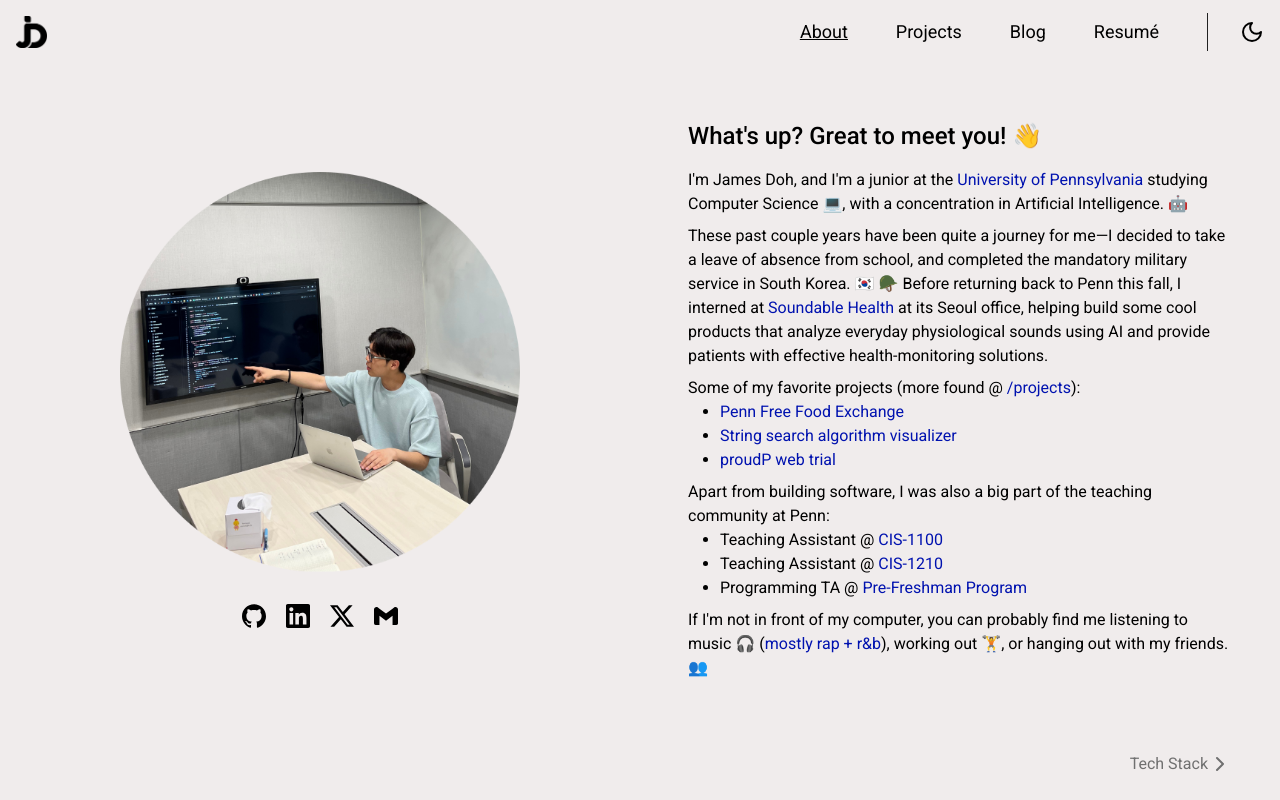
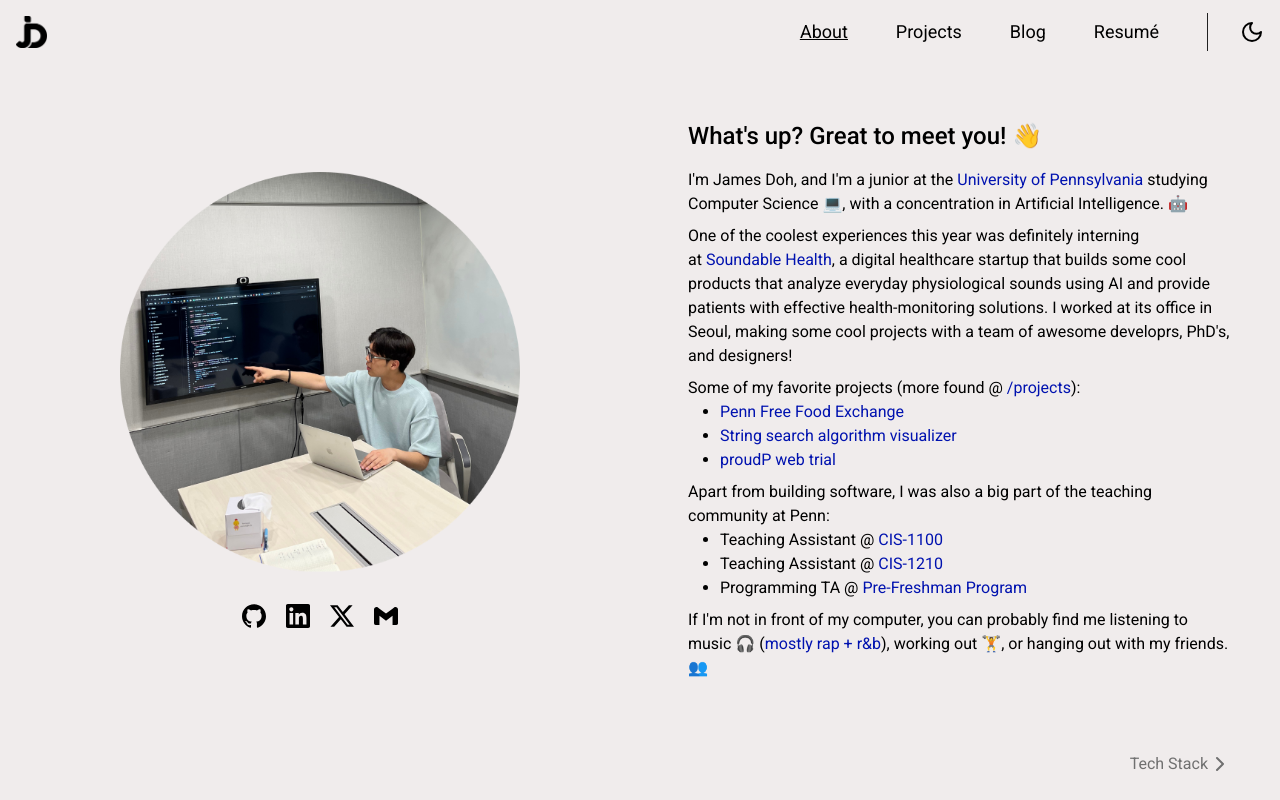
Before and after one commit to jamesdoh0109/jamesdoh, a Next.js app: page /about in a window 1280 px wide. Built offline with nearby package versions, Linux system fonts and the light colour scheme.

Commit message:
url + about change

```diff
--- a/app/about/page.tsx
+++ b/app/about/page.tsx
@@ -16,10 +16,10 @@ export default function About() {
           className="h-[400px] w-[400px] flex justify-center hide-desktop-image:w-[320px] hide-desktop-image:h-[320px]"
         />
         <div className="flex space-x-5">
-          <a href="https://github.com/jihundoh0109" target="_blank">
+          <a href="https://github.com/jamesdoh0109" target="_blank">
             <Github className="w-6 h-6 fill-black dark:fill-white" />
           </a>
-          <a href="https://www.linkedin.com/in/jihun-doh" target="_blank">
+          <a href="https://www.linkedin.com/in/james-doh" target="_blank">
             <LinkedIn className="w-6 h-6 fill-black dark:fill-white" />
           </a>
           <a href="https://twitter.com/james___doh" target="_blank">
--- a/app/page.tsx
+++ b/app/page.tsx
@@ -36,10 +36,10 @@ export default function Home() {
         <span className="font-bold">empower</span> the world in which we live.
       </p>
       <div className="flex space-x-5">
-        <a href="https://github.com/jihundoh0109" target="_blank">
+        <a href="https://github.com/jamesdoh0109" target="_blank">
           <Github className="w-6 h-6 fill-black dark:fill-white" />
         </a>
-        <a href="https://www.linkedin.com/in/jihun-doh" target="_blank">
+        <a href="https://www.linkedin.com/in/james-doh" target="_blank">
           <LinkedIn className="w-6 h-6 fill-black dark:fill-white" />
         </a>
         <a href="https://twitter.com/james___doh" target="_blank">
--- a/components/About/Sections/Introduction.tsx
+++ b/components/About/Sections/Introduction.tsx
@@ -17,14 +17,13 @@ export default function Introduction() {
           Intelligence. 🤖
         </p>
         <p>
-          These past couple years have been quite a journey for me—I decided to
-          take a leave of absence from school, and completed the mandatory
-          military service in South Korea. 🇰🇷 🪖 Before returning back to Penn
-          this fall, I interned at&nbsp;
+          One of the coolest experiences this year was definitely interning at&nbsp;
           <Anchor href="https://www.soundable.health" text="Soundable Health" />
-          &nbsp;at its Seoul office, helping build some cool products that
+          , a digital healthcare startup that builds some cool products that
           analyze everyday physiological sounds using AI and provide patients
-          with effective health-monitoring solutions.
+          with effective health-monitoring solutions. I worked at its
+          office in Seoul, making some cool projects with a team of awesome
+          developrs, PhD&apos;s, and designers!
         </p>
         <div>
           <p>
--- a/package.json
+++ b/package.json
@@ -1,5 +1,5 @@
 {
-  "name": "jihundoh",
+  "name": "jamesdoh",
   "version": "0.1.0",
   "private": true,
   "scripts": {
```
Also changed, not shown: data/projects.json (+4 -4 lines), 1 other file (tests, documents, lock files or other folders).
